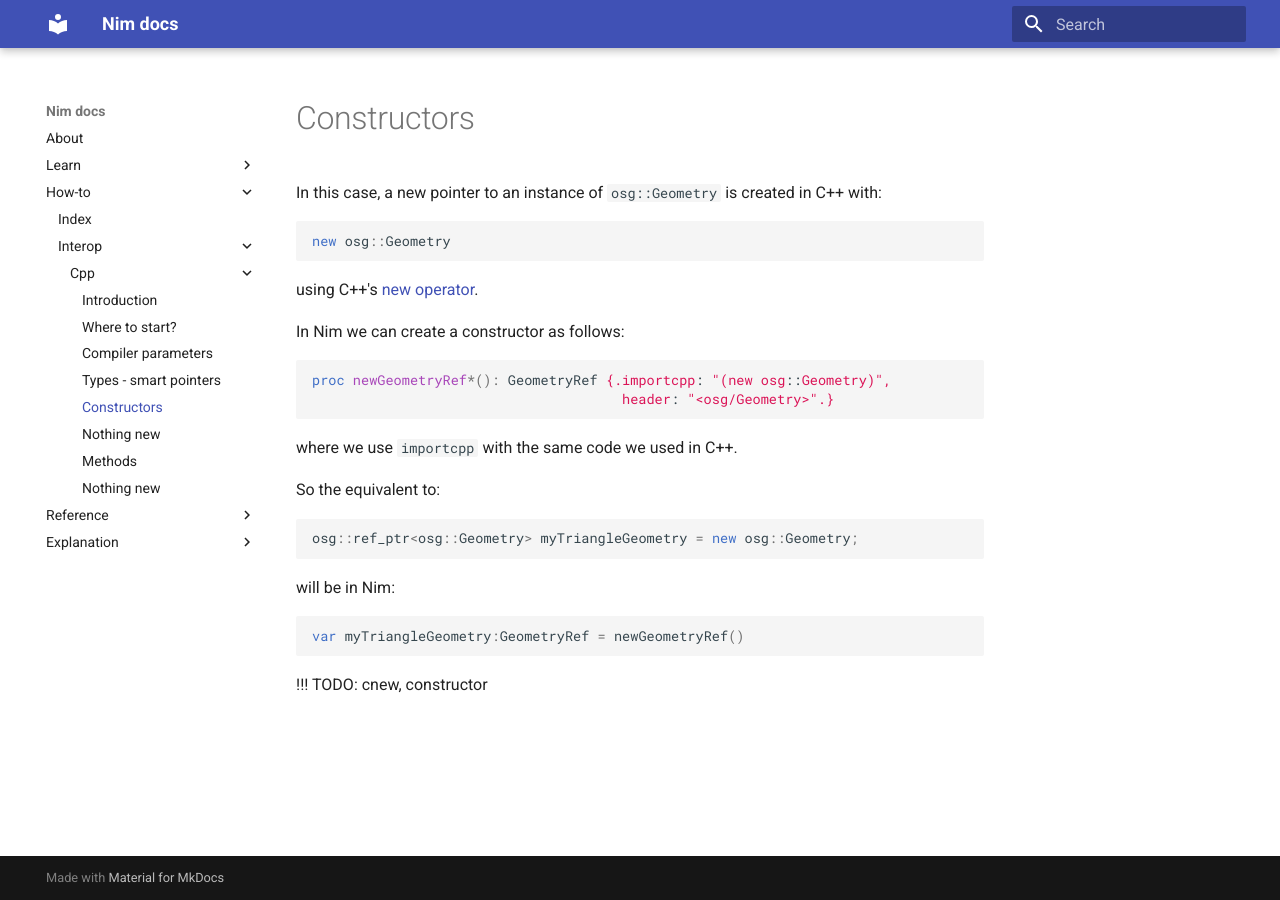
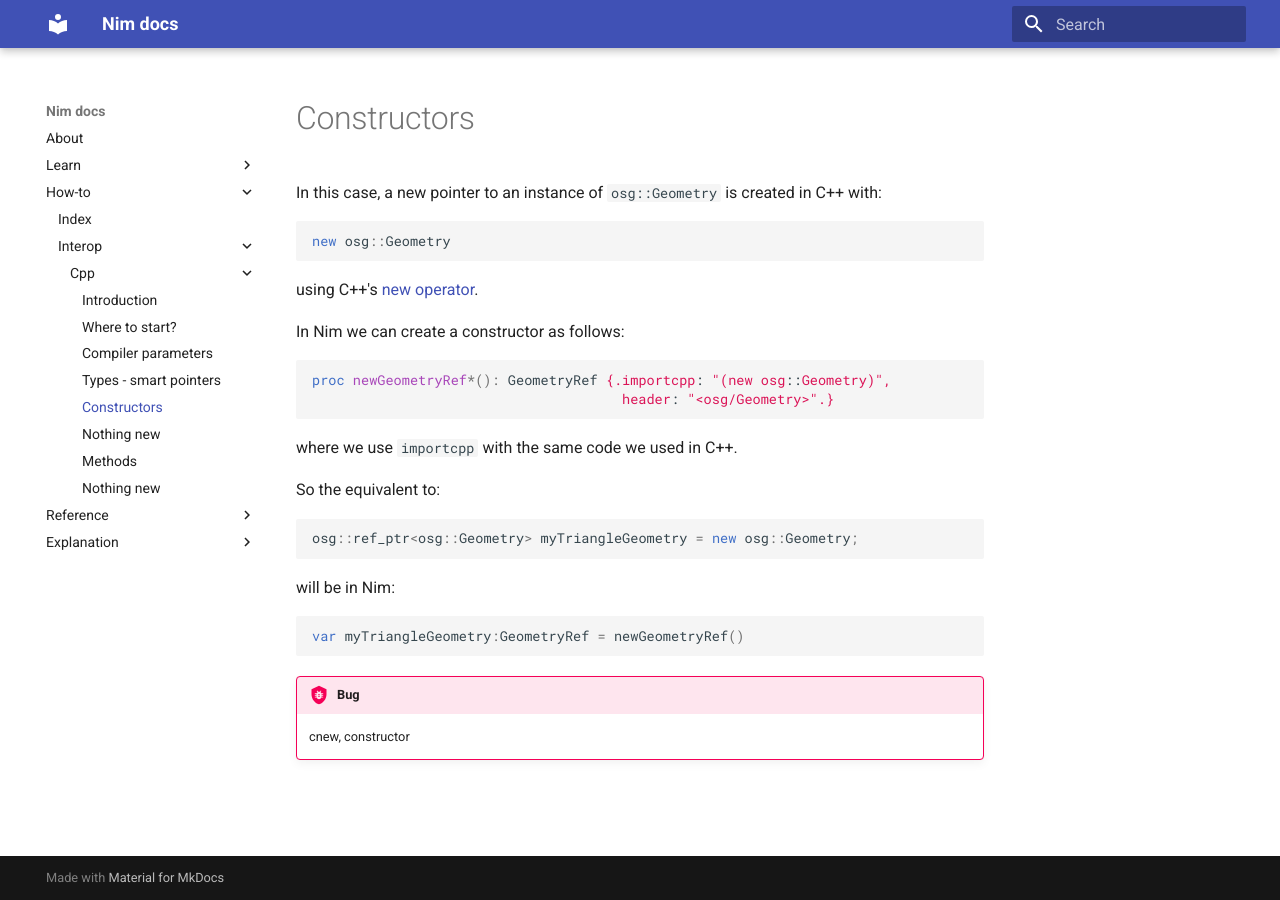
Before and after one commit to mantielero/nimdocs, an MkDocs documentation site: the page built from docs/howto/interop/cpp/constructors.md, in a window 1280 px wide. Built offline with MkDocs 1.6.1 and Material for MkDocs 9.7.7, drawn with Linux system fonts in a browser that asks for light colours.

Commit message:
admonition

````diff
--- a/docs/howto/interop/cpp/constructors.md
+++ b/docs/howto/interop/cpp/constructors.md
@@ -21,4 +21,5 @@ will be in Nim:
 var myTriangleGeometry:GeometryRef = newGeometryRef()
 ```
 
-!!! TODO: cnew, constructor
+!!! bug
+    cnew, constructor
````
